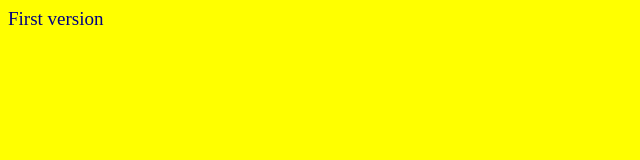
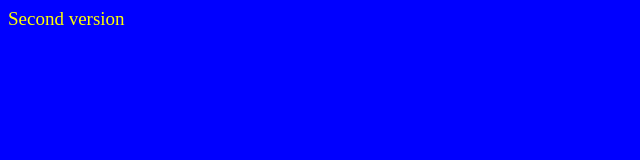
Before and after one commit to Mariusz1710/learn, a plain HTML site: page index.html in a window 1280 px wide. Shown: the whole page, without its empty margins (0-640 px from the left). Drawn offline with Linux system fonts and the light colour scheme.

Commit message:
Second commit

```diff
--- a/css/index.css
+++ b/css/index.css
@@ -1,6 +1,6 @@
 body
 {
-    background-color: yellow;
-    color: navy;
+    background-color: blue;
+    color: yellow;
     font-size: 19px;
 }
--- a/index.html
+++ b/index.html
@@ -9,6 +9,6 @@
 </head>
 <body>
     <script src="js/index.js"></script>
-    First version
+    Second version
 </body>
 </html>
```
